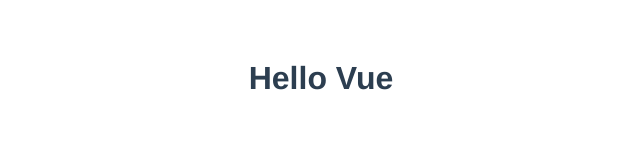
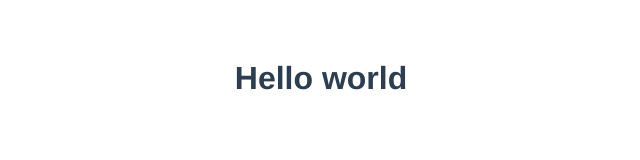
Before and after one commit to PaulPintang/Vue.Js-2022, a Vue app: page / in a window 1280 px wide. Shown: the top 160 px of the page, without its empty margins (319-959 px from the left). Built offline with nearby package versions, Linux system fonts and the light colour scheme.

Commit message:
import my first component

```diff
--- a/src/App.vue
+++ b/src/App.vue
@@ -1,11 +1,12 @@
 <template>
-  <h1>Hello Vue</h1>
+  <FirstComponent />
 </template>
 
 <script>
+import FirstComponent from "./components/FirstComponent";
 export default {
   name: "App",
-  components: {},
+  components: { FirstComponent },
 };
 </script>
 
```
